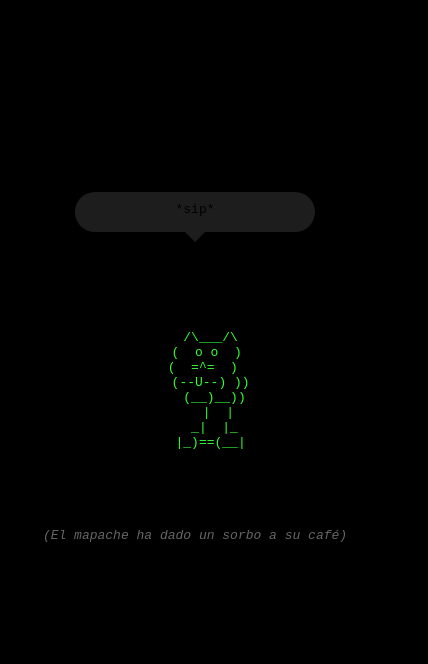
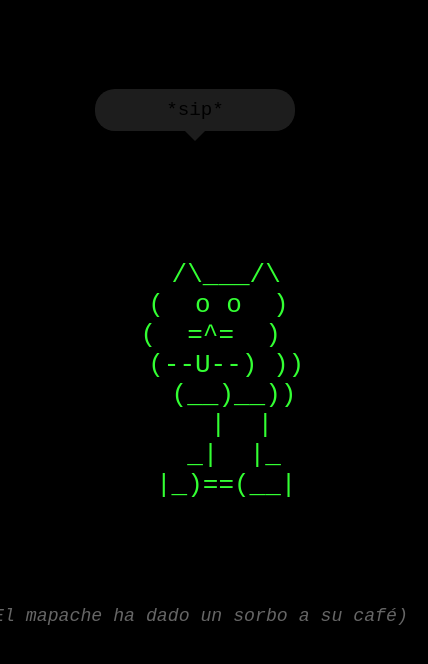
Before and after one commit to AlejoReyna/mapacheAnimation, a plain HTML site: page index.html in a window 390 px wide. Shown: the whole page, 428 px wide, since content can reach past the window. Drawn offline with Linux system fonts and the light colour scheme.

Commit message:
Fixed sizes

```diff
--- a/index.html
+++ b/index.html
@@ -1,6 +1,8 @@
 <!DOCTYPE html>
-<html>
+<html lang="es">
 <head>
+    <meta charset="UTF-8">
+    <meta name="viewport" content="width=device-width, initial-scale=1.0">
     <style>
         body {
             background-color: black;
@@ -11,15 +13,18 @@
             height: 100vh;
             margin: 0;
             font-family: monospace;
+            overflow: hidden; /* Evitar scrolls indeseados */
         }
 
         #container {
             position: relative;
             white-space: pre;
             text-align: center;
+            padding: 20px; /* Agrega un poco de espacio alrededor */
         }
 
         #speech-bubble {
+            font-size: 1.2rem;
             position: absolute;
             top: -80px;
             left: 50%;
@@ -32,6 +37,8 @@
             transition: opacity 0.5s;
             min-width: 200px;
             min-height: 20px;
+            max-width: 90vw; /* Asegura que no se desborde en móviles */
+            box-sizing: border-box; /* Incluye padding en el ancho total */
         }
 
         #speech-bubble:after {
@@ -61,6 +68,16 @@
             color: #666666;
             opacity: 1;
             transition: opacity 0.5s ease-in-out;
+            font-size: 1.5em; /* Aumenta el tamaño del texto para mayor legibilidad */
+        }
+
+        @media (max-width: 600px) {
+            #raccoon {
+                font-size: 2em; /* Ajusta el tamaño del raccoon para móviles */
+            }
+            #caption {
+                font-size: 1.4em; /* Ajusta el tamaño del caption para móviles */
+            }
         }
 
         .fade-out {
@@ -88,7 +105,7 @@
         const messages = [
             "¡Hola!",
             "*sip*",
-            "Tecnicamente esto no es hablar",
+            "Técnicamente esto no es hablar",
             "*sip*",
             "Así que, quizás sea un buen momento para decir buen día",
             "*sip*",
@@ -138,6 +155,15 @@
         function showMessage() {
             bubble.style.opacity = '1';
 
+            // Muestra la leyenda al inicio de cada loop
+            if (currentMessage === 0) {
+                caption.classList.add('fade-out');
+                setTimeout(() => {
+                    caption.textContent = "(Parece que el mapache quiere decir algo...)";
+                    caption.classList.remove('fade-out');
+                }, 500);
+            }
+
             if (messages[currentMessage] === "*sip*") {
                 bubble.textContent = messages[currentMessage];
                 raccoon.classList.add('sipping');
```
